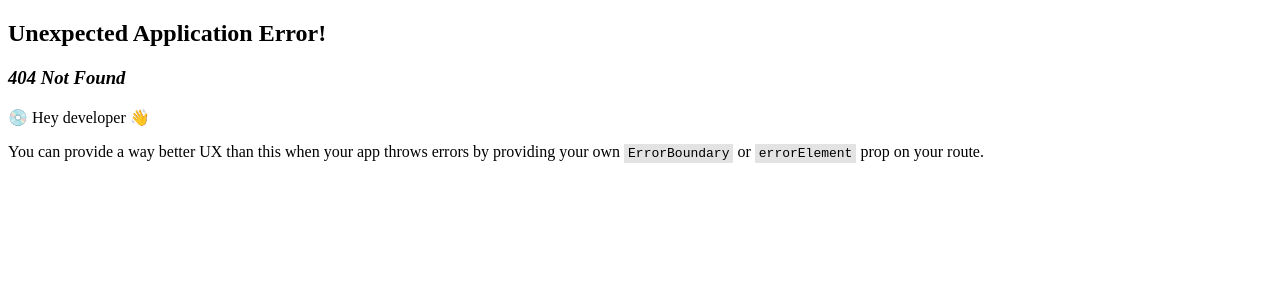
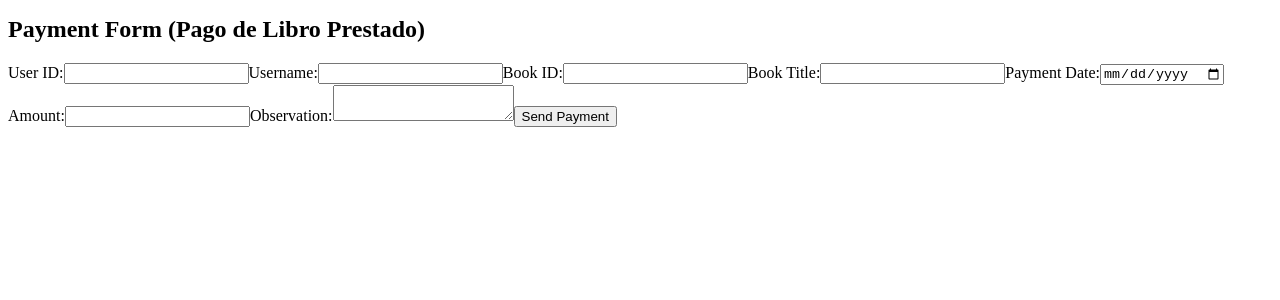
Before and after one commit to Norapetro/BIBLIOTECA-API, a React (Vite) app: page /payment in a window 1280 px wide. Before the commit this address had no page. Shown: the top 300 px of the page. Built offline with nearby package versions, Linux system fonts and the light colour scheme.

Commit message:
Formulario de pago

```diff
--- a/src/App.jsx
+++ b/src/App.jsx
@@ -4,6 +4,7 @@ import BookCatalog from "./Components/BookCatalog";
 import BookForm from "./Components/BookForm";
 import BookTransaction from "./Components/BookTransaction";
 import Users from "./Components/Users";
+import PaymentForm from "./Components/PaymentForm";
 
 const App = () => {
   const handleBookSubmit = (data) => {
@@ -17,6 +18,7 @@ const App = () => {
     {path: "/bookform", element: <BookForm onBookSubmit={handleBookSubmit} />}, //CREAR LIBROS 🤩
     { path: "/booktransaction", element: <BookTransaction /> }, //PRESTAMO DE LIBROS 🤩
     { path: "/users/users", element: <Users /> }, //ME TRAE TODOS LOS USUARIOS 🤩
+    { path: "/payment", element: <PaymentForm /> }, //ME TRAE TODOS LOS USUARIOS 🤩
 
   ]);
 
--- /dev/null
+++ b/src/Components/PaymentForm.jsx
@@ -0,0 +1,112 @@
+import { useState } from "react";
+import axios from "axios";
+
+const PaymentForm = () => {
+  const [formData, setFormData] = useState({
+    user_id: "",
+    username: "",
+    book_id: "",
+    book_title: "",
+    payment_date: "",
+    amount: "",
+    observation: "",
+  });
+
+  const handleChange = (e) => {
+    const { name, value } = e.target;
+    setFormData({ ...formData, [name]: value });
+  };
+
+  const handleSubmit = async (e) => {
+    e.preventDefault();
+    try {
+      await axios.post("http://localhost:8000/payment/", formData);
+      alert("Payment submitted successfully!");
+      setFormData({
+        user_id: "",
+        username: "",
+        book_id: "",
+        book_title: "",
+        payment_date: "",
+        amount: "",
+        observation: "",
+      });
+    } catch (error) {
+      console.error("Error submitting payment:", error);
+    }
+  };
+
+  return (
+    <div>
+      <h1>Payment Form (Pago de Libro Prestado)</h1>
+      <form onSubmit={handleSubmit}>
+        <label>User ID:</label>
+        <input
+          type="number"
+          name="user_id"
+          value={formData.user_id}
+          onChange={handleChange}
+          required
+        />
+
+        <label>Username:</label>
+        <input
+          type="text"
+          name="username"
+          value={formData.username}
+          onChange={handleChange}
+          required
+        />
+
+        <label>Book ID:</label>
+        <input
+          type="number"
+          name="book_id"
+          value={formData.book_id}
+          onChange={handleChange}
+          required
+        />
+
+        <label>Book Title:</label>
+        <input
+          type="text"
+          name="book_title"
+          value={formData.book_title}
+          onChange={handleChange}
+          required
+        />
+
+        <label>Payment Date:</label>
+        <input
+          type="date"
+          name="payment_date"
+          value={formData.payment_date}
+          onChange={handleChange}
+          required
+        />
+
+        <label>Amount:</label>
+        <input
+          type="number"
+          name="amount"
+          value={formData.amount}
+          onChange={handleChange}
+          min="0.01"
+          step="0.01"
+          required
+        />
+
+        <label>Observation:</label>
+        <textarea
+          name="observation"
+          value={formData.observation}
+          onChange={handleChange}
+        ></textarea>
+
+        <button type="submit">Send Payment</button>
+      </form>
+    </div>
+  );
+};
+
+export default PaymentForm;
```
